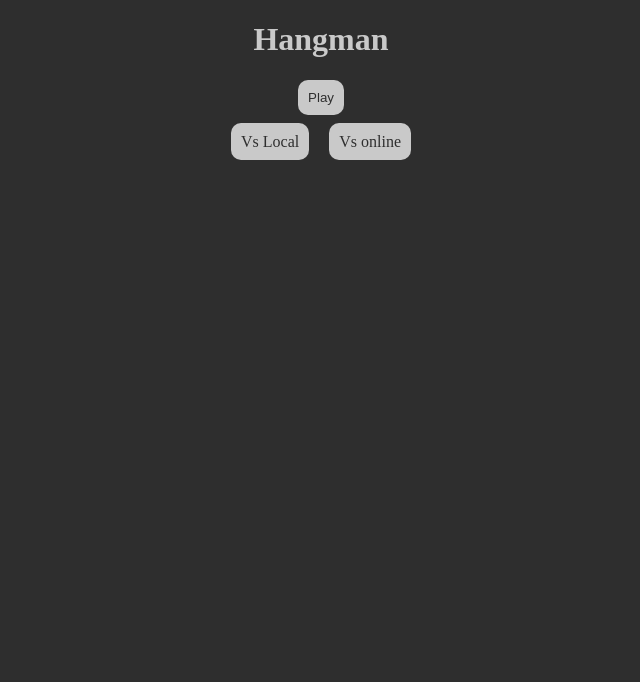
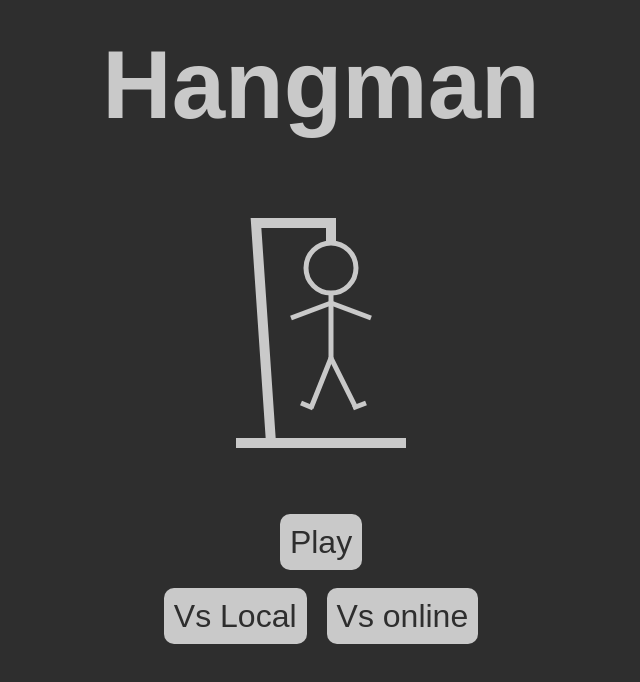
Before and after one commit to Stuart-Dann/Hangman, a website: page client/index.html in a window 1280 px wide. Shown: the whole page, without its empty margins (319-959 px from the left). Drawn offline with Linux system fonts and the light colour scheme.

Commit message:
Front page HTML, CSS done

```diff
--- a/client/index.html
+++ b/client/index.html
@@ -2,10 +2,13 @@
 
 <title>Hangman</title>
 <link rel="stylesheet" type="text/css" href="style.css"/>
+<link rel="stylesheet" href="index.js" type="text/Javascript">
+<script src="index.js"></script>
 
 <h1>Hangman</h1>
+<canvas id="hangman" width="180" height="250"></canvas>
 <nav id="nav-list">
-    <button>Play</button>
+    <a id="play" href="hangman.html">Play</a>
     <div id="container">
         <ul>
             <li><a href="hangman.html">Vs Local</a><a href="hangman.html">Vs online</a></li>
--- /dev/null
+++ b/client/index.js
@@ -0,0 +1,59 @@
+window.addEventListener('load', () => {
+	draw();
+});
+
+function draw() {
+	const canvas = document.getElementById('hangman');
+	const context = canvas.getContext('2d');
+	context.clearRect(0, 0, canvas.width, canvas.height);
+	context.strokeStyle = '#c9c9c9';
+	context.lineWidth = 10;
+	context.beginPath();
+	context.moveTo(175, 225);
+	context.lineTo(5, 225);
+	context.moveTo(40, 225);
+	context.lineTo(25, 5);
+	context.lineTo(100, 5);
+	context.lineTo(100, 25);
+	context.stroke();
+	context.lineWidth = 5;
+	context.beginPath();
+	context.arc(100, 50, 25, 0, Math.PI * 2, true);
+	context.closePath();
+	context.stroke();
+
+	context.beginPath();
+	context.moveTo(100, 75);
+	context.lineTo(100, 140);
+	context.stroke();
+
+	context.beginPath();
+	context.moveTo(100, 85);
+	context.lineTo(60, 100);
+	context.stroke();
+
+	context.beginPath();
+	context.moveTo(100, 85);
+	context.lineTo(140, 100);
+	context.stroke();
+
+	context.beginPath();
+	context.moveTo(100, 140);
+	context.lineTo(80, 190);
+	context.stroke();
+
+	context.beginPath();
+	context.moveTo(82, 190);
+	context.lineTo(70, 185);
+	context.stroke();
+
+	context.beginPath();
+	context.moveTo(100, 140);
+	context.lineTo(125, 190);
+	context.stroke();
+
+	context.beginPath();
+	context.moveTo(122, 190);
+	context.lineTo(135, 185);
+	context.stroke();
+}
--- a/client/style.css
+++ b/client/style.css
@@ -7,9 +7,16 @@ body {
 	background-color: rgb(46, 46, 46);
 	color: rgb(201, 201, 201);
 	text-align: center;
+	font-family: Arial, Helvetica, sans-serif;
+	font-size: 2em;
 }
 ul {
 	display: inline;
+}
+
+h1 {
+	font-size: 3em;
+	margin: 30px 0 30px 0;
 }
 
 a {
@@ -31,6 +38,8 @@ a:hover {
 	background-color: var(--bg-color);
 	color: var(--txt-color);
 }
-#nav-list ul {
-	list-style-type: none;
+
+#hangman {
+	margin-bottom: 1.5em;
+	margin-top: 1.5em;
 }
```
